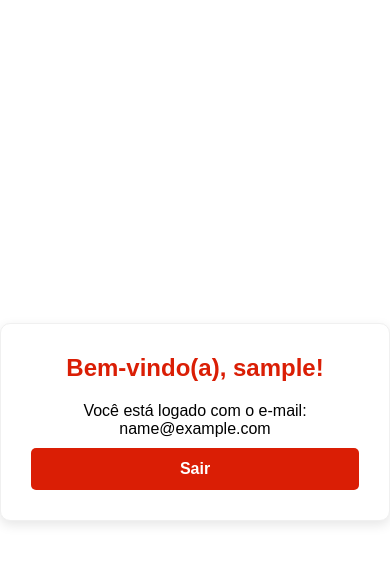
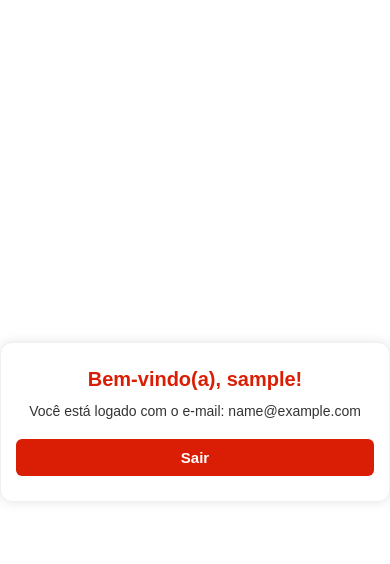
Before and after one commit to fefeewppl/AulaTeste, a Flask app: page /home in a window 390 px wide. Shown: the top 564 px of the page. Run offline with Flask 3, Linux system fonts and the light colour scheme; the visitor is signed in with stand-in values (Sample User, id 1).

Commit message:
Ajustado responsividade container

```diff
--- a/app/static/styles.css
+++ b/app/static/styles.css
@@ -170,3 +170,69 @@ body {
 .toggle-icon:hover {
     color: #DA1E05;
 }
+
+.dashboard-container {
+    background: #fff;
+    border-radius: 12px;
+    box-shadow: 0 0 12px rgba(0, 0, 0, 0.1);
+    padding: 30px 20px;
+    width: 100%;
+    max-width: 480px;
+    margin: 40px auto;
+    text-align: center;
+    border: 1px solid #f0f0f0;
+}
+
+.dashboard-container h1 {
+    color: #DA1E05;
+    font-size: 22px;
+    margin-bottom: 12px;
+}
+
+.dashboard-container p {
+    font-size: 16px;
+    color: #333;
+    margin-bottom: 20px;
+    word-break: break-word;
+}
+
+.dashboard-container form {
+    width: 100%;
+}
+
+.dashboard-container button {
+    width: 100%;
+    padding: 12px;
+    background-color: #DA1E05;
+    color: white;
+    border: none;
+    border-radius: 6px;
+    font-size: 16px;
+    font-weight: bold;
+    cursor: pointer;
+}
+
+.dashboard-container button:hover {
+    background-color: #B31904;
+}
+
+/* Mobile tweaks */
+@media (max-width: 480px) {
+    .dashboard-container {
+        margin: 20px auto;
+        padding: 25px 15px;
+    }
+
+    .dashboard-container h1 {
+        font-size: 20px;
+    }
+
+    .dashboard-container p {
+        font-size: 14px;
+    }
+
+    .dashboard-container button {
+        font-size: 15px;
+        padding: 10px;
+    }
+}
--- a/app/templates/home.html
+++ b/app/templates/home.html
@@ -6,12 +6,12 @@
     <link rel="stylesheet" href="{{ url_for('static', filename='styles.css') }}">
 </head>
 <body>
-    <div class="login-container">
+    <div class="dashboard-container">
         <h1>Bem-vindo(a), {{ current_user.nome }}!</h1>
         <p>Você está logado com o e-mail: {{ current_user.email }}</p>
 
         <form action="{{ url_for('main.logout') }}" method="post">
-            <button type="submit" class="login-button">Sair</button>
+            <button type="submit">Sair</button>
         </form>
     </div>
 </body>
```
